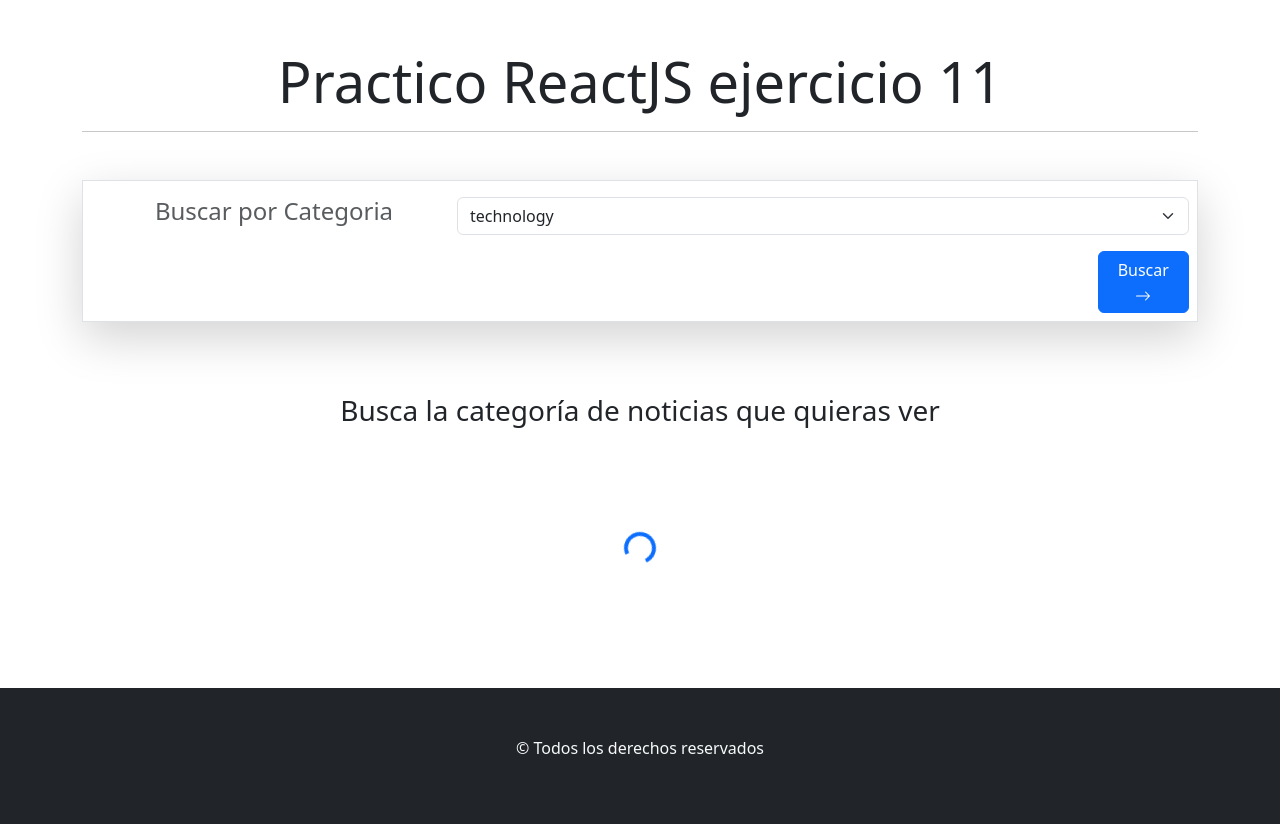
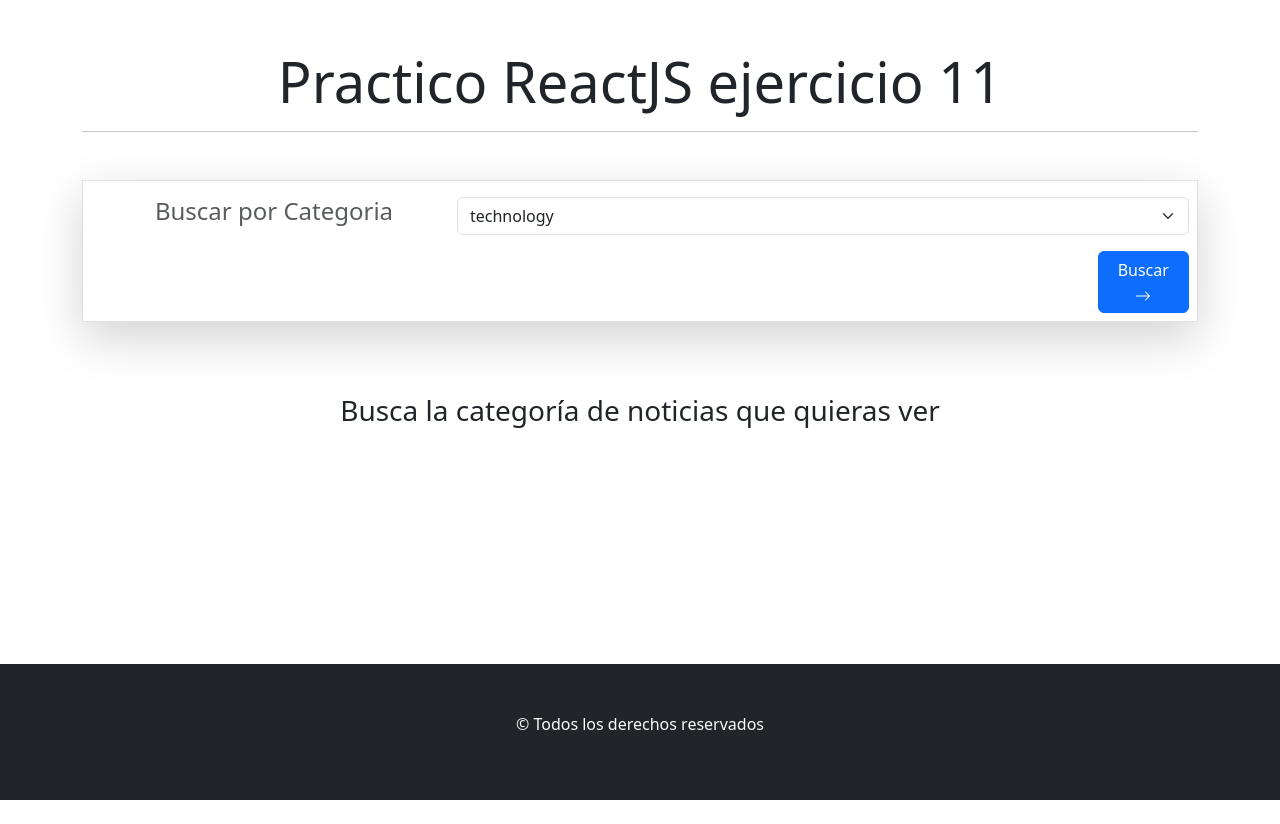
Before and after one commit to Mario-Chavez/practico-react-api-ejercicio11, a React (Vite) app: page / in a window 1280 px wide. After the commit the page ends 800 px from the top, so only its background shows below. Built offline with nearby package versions, Linux system fonts and the light colour scheme.

Commit message:
se modifico la cvarga de las noticias

```diff
--- a/src/App.jsx
+++ b/src/App.jsx
@@ -11,23 +11,16 @@ const API_KEY = "8e50655ccb6b4e7a81dcf4926b6527bb";
 
 function App() {
     const [noticias, setNoticias] = useState([]);
-    const [mostrarSpiner, setMostrarSpiner] = useState(true);
-    const [titulo, setMostrarTitulo] = useState(true);
 
     useEffect(() => {}, [noticias]);
 
     const busquedaCategoria = async (category) => {
-        console.log(category);
-        category === undefined ? setMostrarTitulo(true) : setMostrarTitulo(false);
-
         try {
-            setMostrarSpiner(true);
             const resp = await fetch(
                 `https://newsapi.org/v2/top-headlines?category=${category}&apiKey=${API_KEY} `
             );
             const dato = await resp.json();
             setNoticias(dato.articles);
-            setMostrarSpiner(false);
         } catch (error) {
             console.log(error);
         }
@@ -39,19 +32,13 @@ function App() {
                 <h1 className="display-4 text-center">Practico ReactJS ejercicio 11</h1>
                 <hr />
                 <Buscador categoria={busquedaCategoria} />
-                {titulo === true ? <TituloDeBusqueda /> : ""}
-                {mostrarSpiner ? (
-                    <div className="my-5 p-4 text-center">
-                        <Spinner
-                            animation="border"
-                            role="status"
-                            variant="primary"
-                        ></Spinner>
-                    </div>
-                ) : (
+
+                {noticias.length > 0 ? (
                     <section className="row justify-content-evenly mt-5">
                         <CardNoticias noticias={noticias} />
                     </section>
+                ) : (
+                    <TituloDeBusqueda />
                 )}
             </Container>
             <footer className="bg-dark text-light text-center py-5">
```
Also changed, not shown: src/components/CardNoticias.jsx (+8 -1 lines).
